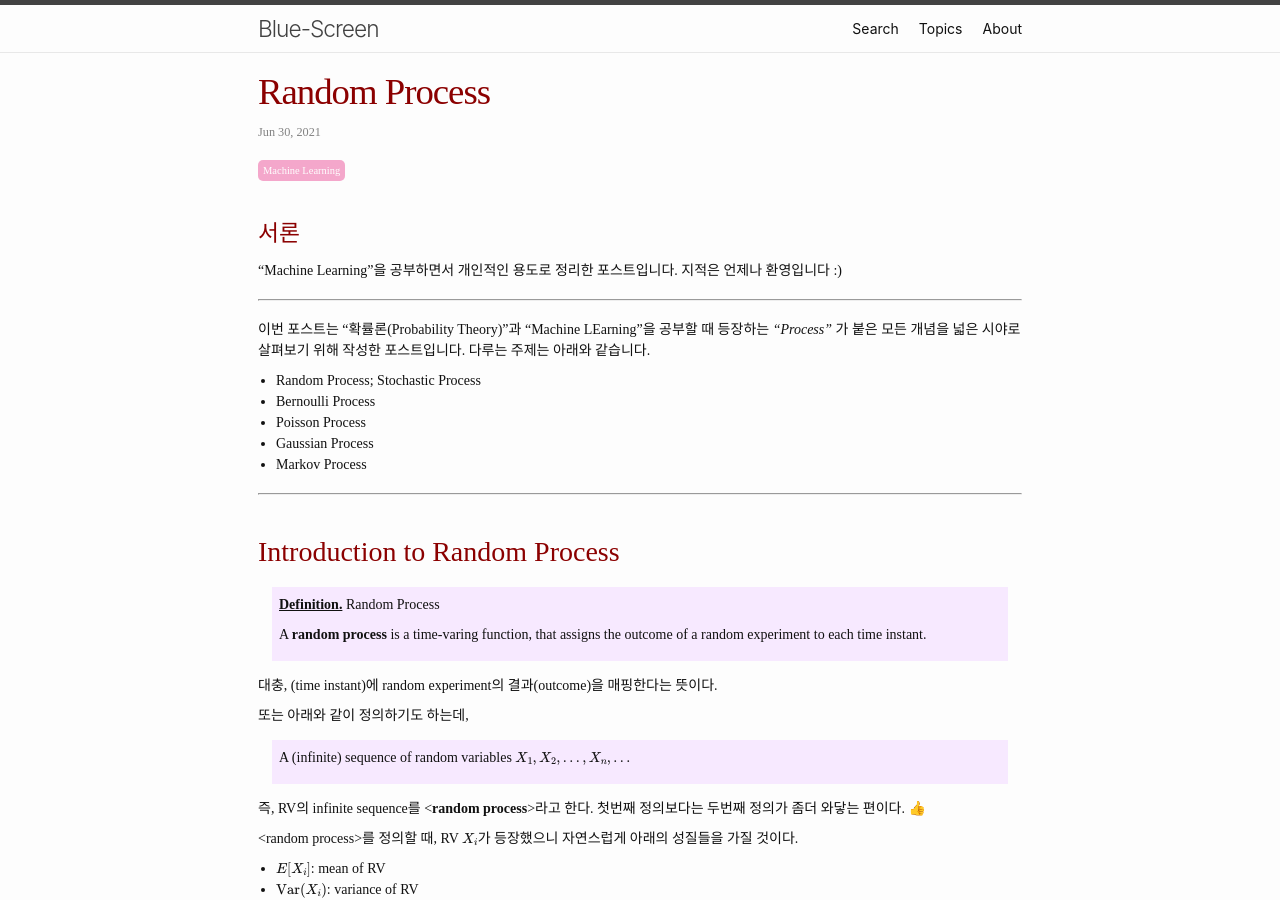
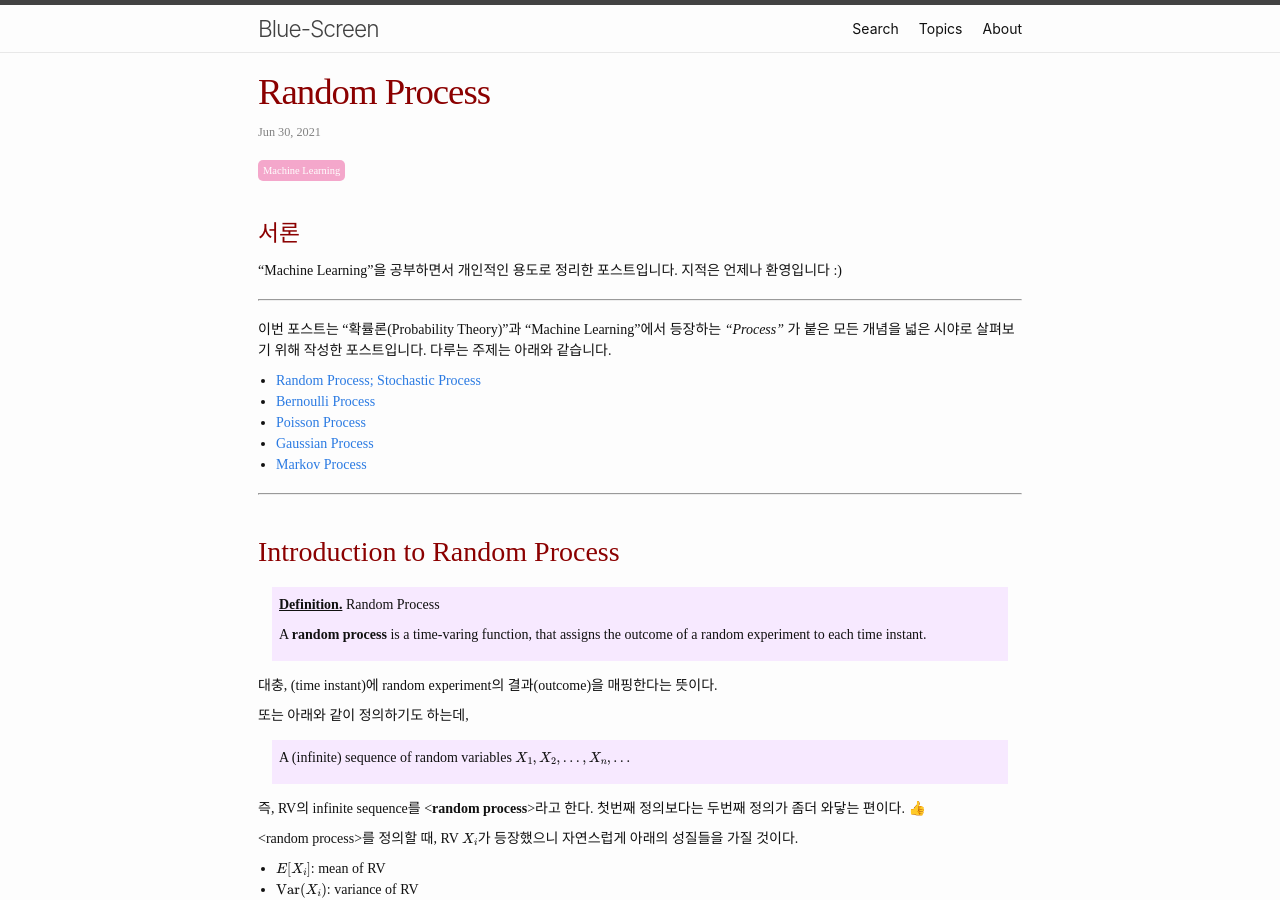
Before and after one commit to BlueHorn07/computer_science, a Jekyll site: the page built from _posts/2021-06-30-random-process.md, in a window 1280 px wide and 900 px high. Built offline with Jekyll 4.4.1, drawn with Linux system fonts in a browser that asks for light colours; nearby versions of some CDN libraries; some web fonts are replaced; some of the changed text lies outside the part shown.

Commit message:
upload post

```diff
--- a/_posts/2021-06-30-random-process.md
+++ b/_posts/2021-06-30-random-process.md
@@ -11,13 +11,13 @@ tags: ["Machine Learning"]
 
 <hr/>
 
-이번 포스트는 "확률론(Probability Theory)"과 "Machine LEarning"을 공부할 때 등장하는 *"Process"* 가 붙은 모든 개념을 넓은 시야로 살펴보기 위해 작성한 포스트입니다. 다루는 주제는 아래와 같습니다.
+이번 포스트는 "확률론(Probability Theory)"과 "Machine Learning"에서 등장하는 *"Process"* 가 붙은 모든 개념을 넓은 시야로 살펴보기 위해 작성한 포스트입니다. 다루는 주제는 아래와 같습니다.
 
-- Random Process; Stochastic Process
-- Bernoulli Process
-- Poisson Process
-- Gaussian Process
-- Markov Process
+- [Random Process; Stochastic Process](#introduction-to-random-process)
+- [Bernoulli Process](#bernoulli-process-2)
+- [Poisson Process](#poisson-process)
+- [Gaussian Process](#gaussian-process)
+- [Markov Process](#markov-process)
 
 <hr/>
 
```
Also changed, not shown: other parts of _posts/2021-06-30-random-process.md (+1 -1 lines), _posts/2021-07-03-Markov-process.md (added, +116 -0 lines).
